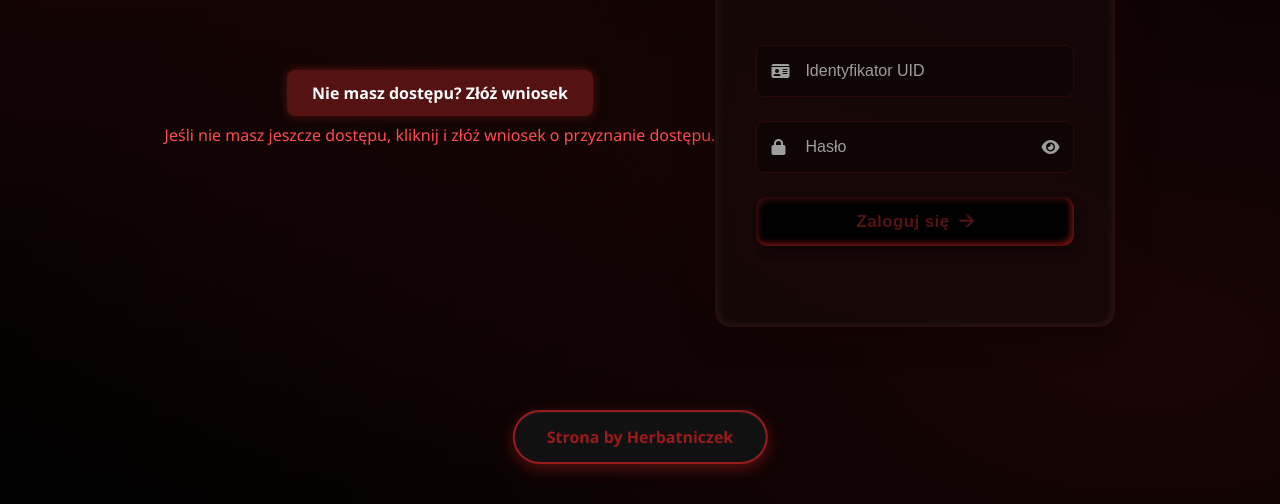
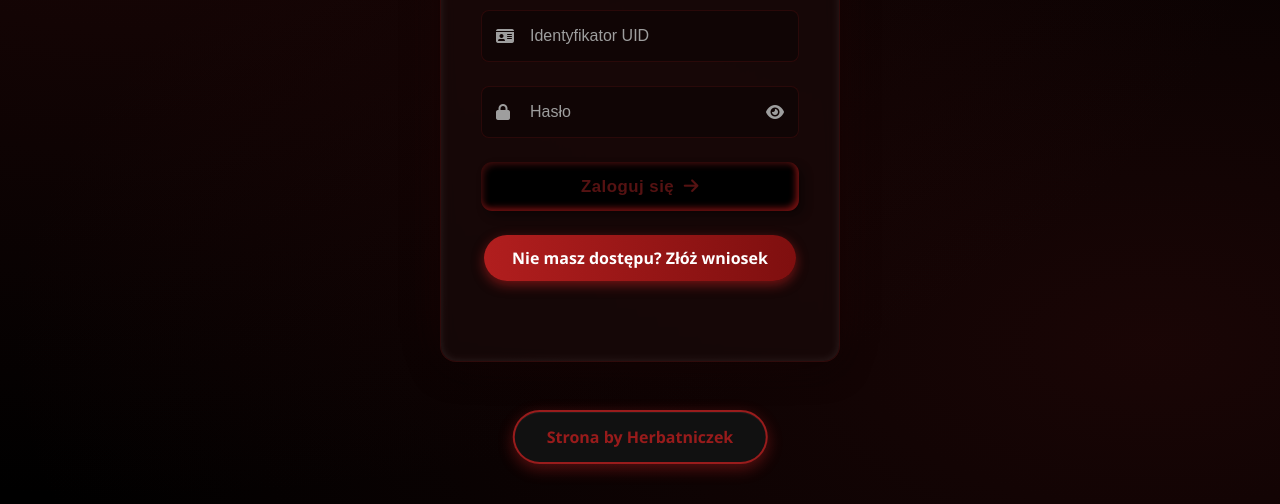
Before and after one commit to herbatniczek0/Strona, a website: page index.html in a window 1280 px wide. Shown: the part 296-800 px from the top of the page. Drawn offline with Linux system fonts and the light colour scheme; some packages are replaced by stand-ins of ours; a script that the page names is missing.

Commit message:
Update index.html

```diff
--- a/index.html
+++ b/index.html
@@ -380,45 +380,48 @@ main {
   z-index: 1;
 }
 
+.btn-wniosek {
+  display: inline-block;
+  padding: 12px 28px;
+  background: linear-gradient(90deg, #b11e1e, #7f0f0f);
+  color: #fff;
+  font-weight: 600;
+  border-radius: 30px;
+  text-decoration: none;
+  box-shadow: 0 4px 12px rgba(177, 30, 30, 0.6);
+  transition: background 0.3s ease, box-shadow 0.3s ease, transform 0.2s ease;
+  font-family: 'Segoe UI', Tahoma, Geneva, Verdana, sans-serif;
+  user-select: none;
+}
+
+.btn-wniosek:hover {
+  background: linear-gradient(90deg, #ff4c4c, #b72222);
+  box-shadow: 0 6px 20px rgba(255, 76, 76, 0.8);
+  transform: translateY(-3px);
+}
+
+.btn-wniosek:active {
+  transform: translateY(-1px);
+  box-shadow: 0 3px 10px rgba(255, 76, 76, 0.6);
+}
+
+
   </style>
 </head>
 <body>
   <main>
-<div class="preloader" id="preloader">
-  <div class="pulse-bg"></div>
-  <div class="pulse-loader">
-    <div class="skull">💀</div>
-  </div>
-</div>
+
 <a href="https://herbatniczek.online" class="credit-btn" target="_blank">
   <span>Strona by Herbatniczek</span>
 </a>
-<div style="margin-top: 1.5rem; text-align: center;">
-  <a href="wniosek.html" style="
-    background-color: #551212;
-    color: white;
-    padding: 12px 25px;
-    border-radius: 8px;
-    font-weight: 600;
-    text-decoration: none;
-    box-shadow: 0 0 10px #551212;
-    transition: background-color 0.3s ease;
-    display: inline-block;
-  "
-  onmouseover="this.style.backgroundColor='#a31b1b';"
-  onmouseout="this.style.backgroundColor='#551212';"
-  >Nie masz dostępu? Złóż wniosek</a>
 
-  <p style="color: #ff4c4c; margin-top: 8px; font-weight: 500; font-size: 1rem;">
-    Jeśli nie masz jeszcze dostępu, kliknij i złóż wniosek o przyznanie dostępu.
-  </p>
-</div>
 
 
     <div class="login-card" aria-label="Panel logowania">
       <h2>Panel Logowania</h2>
       <p class="subtitle">Zaloguj się, aby kontynuować</p>
       <form id="loginForm" autocomplete="off" novalidate>
+
         <div class="input-group-custom">
           <input type="text" id="uid" name="uid" class="form-control-custom" placeholder="Identyfikator UID" required autocomplete="username" />
           <i class="fas fa-id-card icon"></i>
@@ -431,9 +434,13 @@ main {
         <button type="submit" class="btn-login" aria-live="polite">
           <span class="btn-content"><span>Zaloguj się</span> <i class="fas fa-arrow-right"></i></span>
         </button>
+        <div style="text-align: center; margin-top: 1.5rem;">
+  <a href="wniosek.html" class="btn-wniosek">Nie masz dostępu? Złóż wniosek</a>
+</div>
       </form>
       <div class="error-message" id="errorMessage" role="alert" aria-live="assertive"></div>
     </div>
+
   </main>
 
 <script>
```
